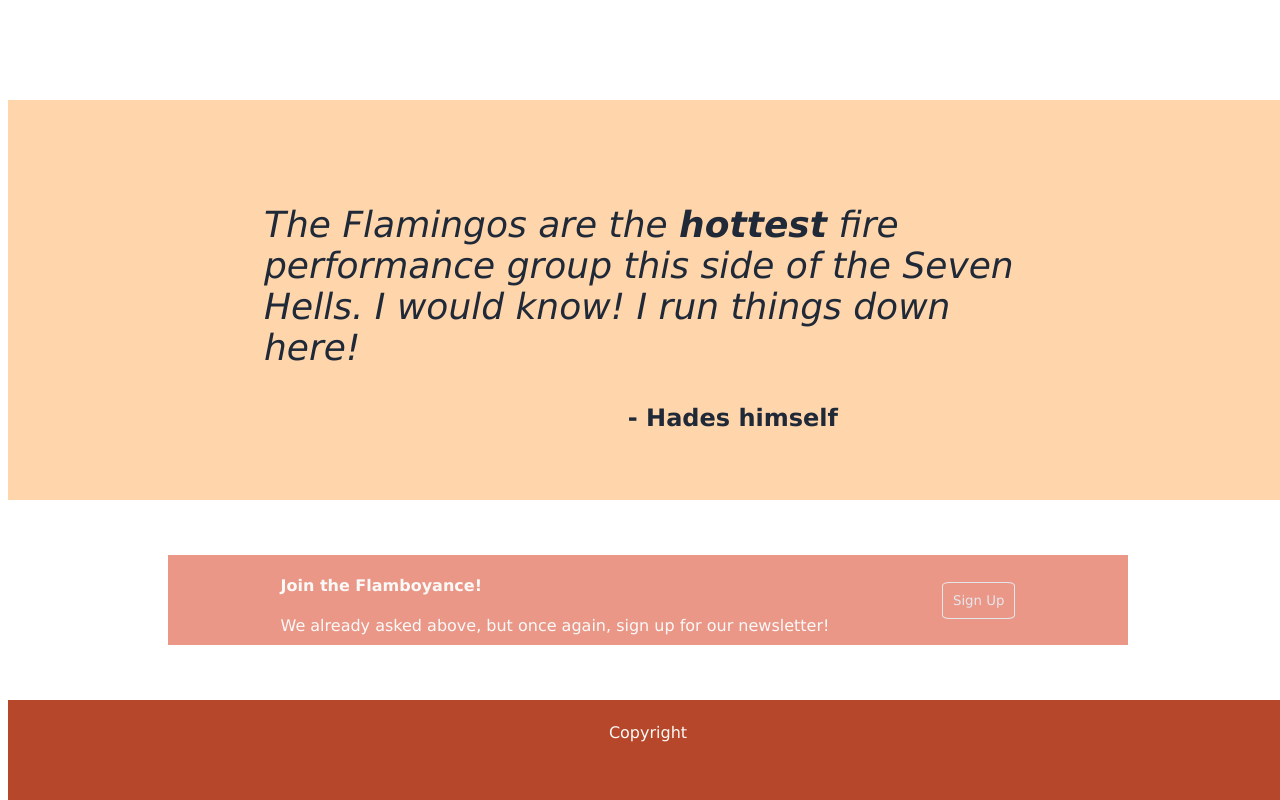
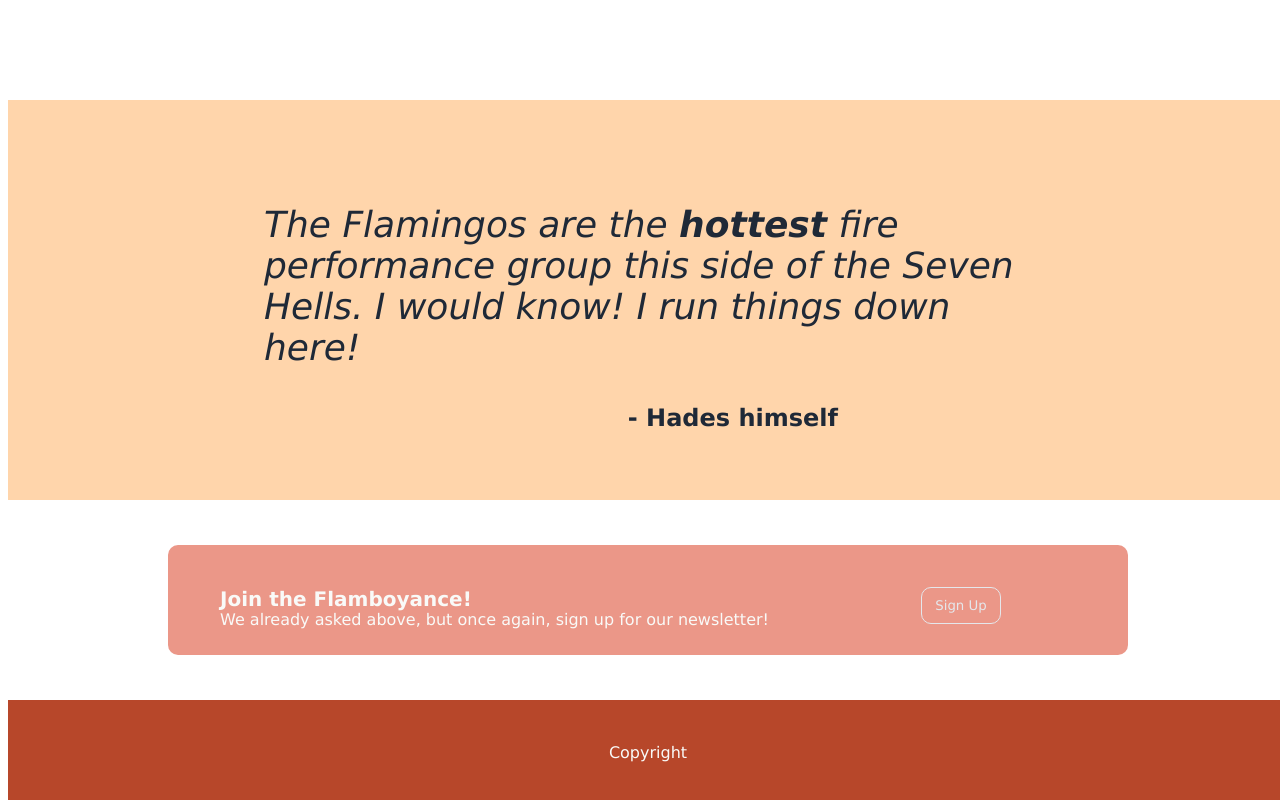
Before and after one commit to mimi-alia/odin-landing-page, a plain HTML site: page index.html in a window 1280 px wide. Shown: the part 916-1716 px from the top of the page. Drawn offline with Linux system fonts and the light colour scheme.

Commit message:
Re-align third main section and footer

```diff
--- a/styles.css
+++ b/styles.css
@@ -167,7 +167,8 @@ html, body {
 
 #thirdSection #sectionDiv {
     width: 75%;
-    height: 45%;
+    height: 55%;
+    border-radius: 10px;
     display: flex;
     flex-direction: row;
     justify-content: space-evenly;
@@ -176,6 +177,21 @@ html, body {
 
 #thirdSection #sectionDiv #textDiv{
     margin-bottom: 10px;
+    margin-right: 100px;
+}
+
+#thirdSection #textDiv h4{
+    margin-bottom: -1px;
+}
+
+#thirdSection #sectionDiv button{
+    width: 80px;
+    margin-right: 75px;
+    margin-top: 10px;
+}
+
+footer span {
+    margin-top: 40px;
 }
 
 
@@ -227,7 +243,7 @@ button {
     color: #E5E7EB;
     padding: 10px;
     border: 0px;
-    border-radius: 10%;
+    border-radius: 10px;
 }
 
 button:hover{
@@ -313,3 +329,7 @@ main {
 #secondSection .quote-text strong {
     font-weight: bold;
 }
+
+#thirdSection #textDiv h4{
+    font-size: 20px;
+}
```
